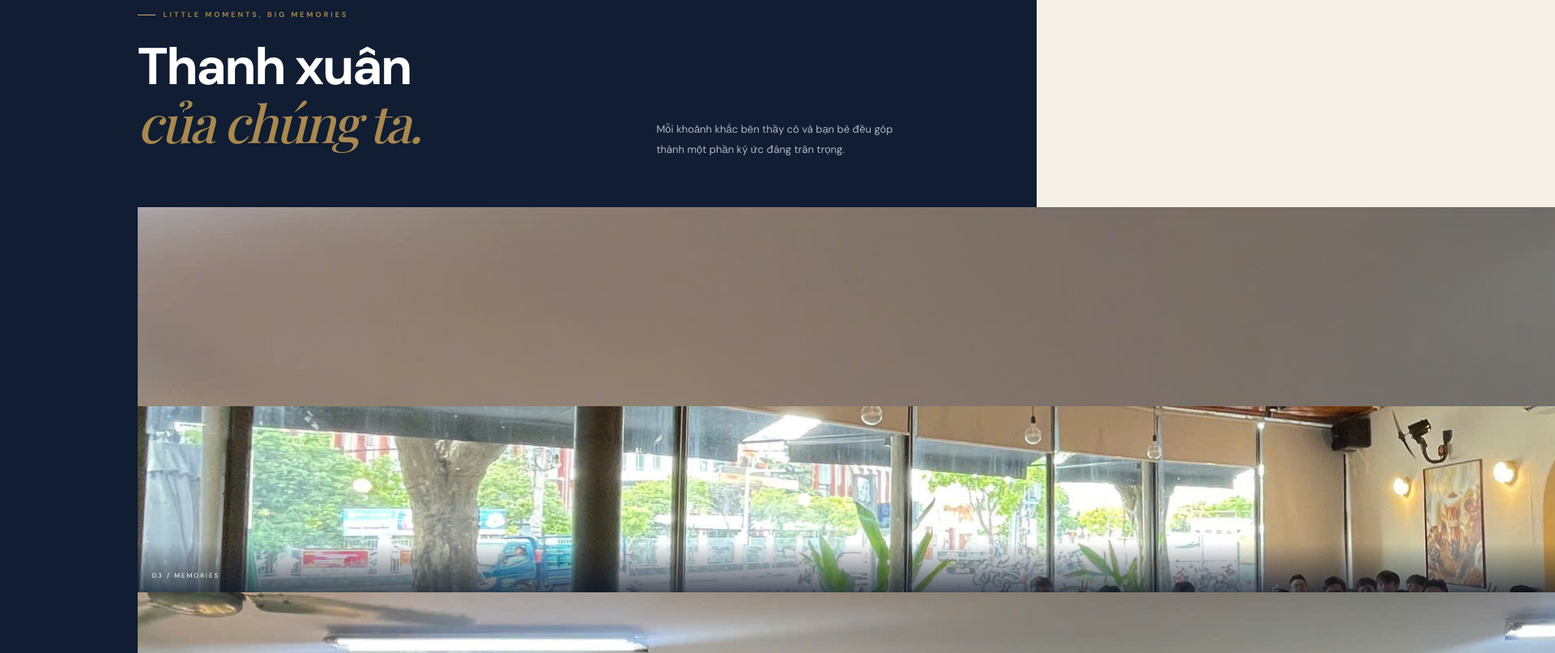
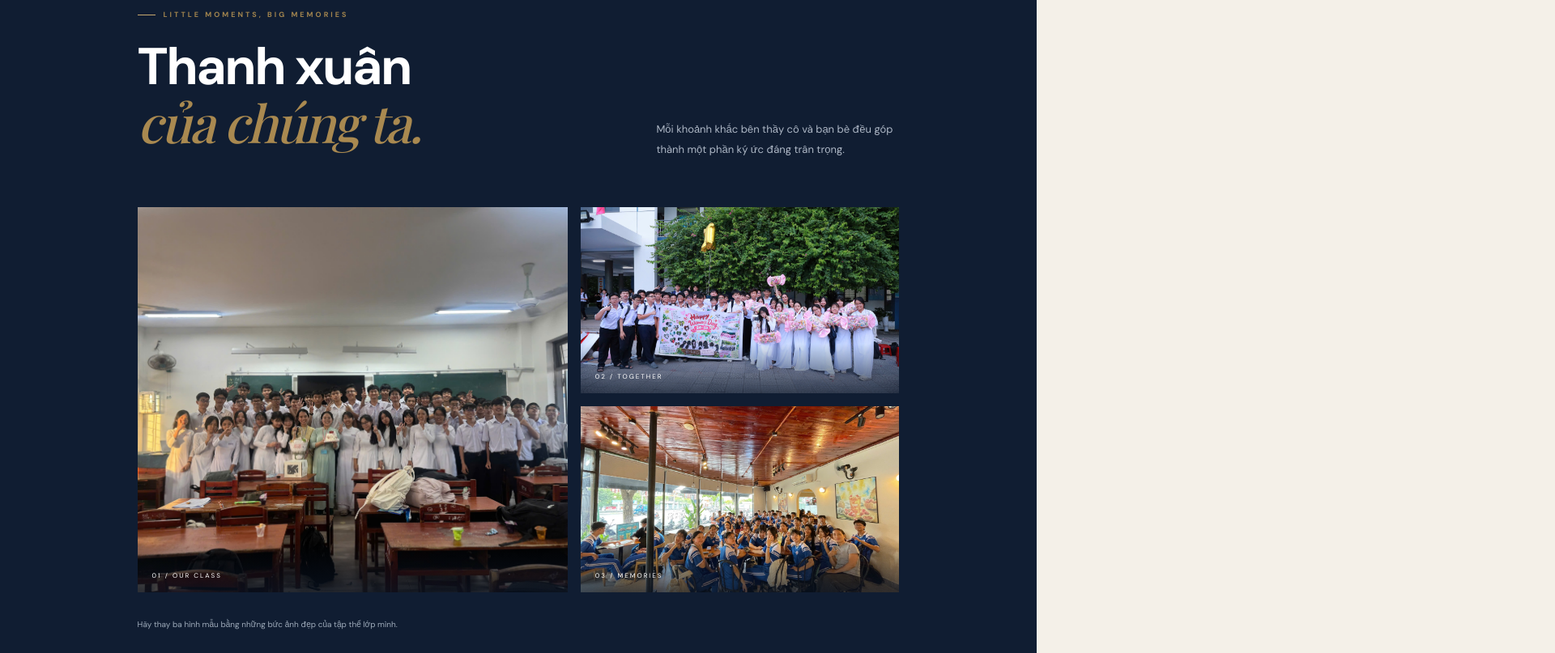
Before and after one commit to phong582/20-11-lop-10-1, a plain HTML site: page index.html in a window 1280 px wide. Shown: the part 1678-2485 px from the top of the page at 81% size, 1920 px wide, since content can reach past the window. Drawn offline with nearby package versions, Linux system fonts and the light colour scheme.

Commit message:
Update index.html

```diff
--- a/index.html
+++ b/index.html
@@ -68,12 +68,29 @@
           <div><p class="eyebrow"><span></span> LITTLE MOMENTS, BIG MEMORIES</p><h2>Thanh xuân<br><em>của chúng ta.</em></h2></div>
           <p class="memories-copy">Mỗi khoảnh khắc bên thầy cô và bạn bè đều góp thành một phần ký ức đáng trân trọng.</p>
         </div>
-        <div class="gallery"
-          <button class="gallery-item gallery-large reveal" data-full="https://raw.githubusercontent.com/phong582/20-11-lop-10-1/main/images/IMG_20261118_100727.jpg" aria-label="Xem ảnh kỷ niệm 1"><img src="https://raw.githubusercontent.com/phong582/20-11-lop-10-1/main/images/IMG_20261118_100727.jpg" alt="Kỷ niệm tập thể lớp 10/1">
-          <button class="gallery-item reveal" data-full="https://raw.githubusercontent.com/phong582/20-11-lop-10-1/main/images/IMG_20261118_100655.jpg" aria-label="Xem ảnh kỷ niệm 2"><img src="https://raw.githubusercontent.com/phong582/20-11-lop-10-1/main/images/IMG_20261118_100655.jpg" alt="Hoạt động của lớp 10/1"><span class="photo-placeholder">ẢNH KỶ NIỆM 02<br><small>Thay bằng ảnh của lớp</small></span><span class="gallery-caption">02 / TOGETHER</span></button>
-          <button class="gallery-item reveal" data-full="https://raw.githubusercontent.com/phong582/20-11-lop-10-1/main/images/IMG_20261118_100647.jpg" aria-label="Xem ảnh kỷ niệm 3"><img src="https://raw.githubusercontent.com/phong582/20-11-lop-10-1/main/images/IMG_20261118_100647.jpg" alt="Khoảnh khắc đáng nhớ"><span class="photo-placeholder">ẢNH KỶ NIỆM 03<br><small>Thay bằng ảnh của lớp</small></span><span class="gallery-caption">03 / MEMORIES</span></button>
-        <p class="gallery-note">Hãy thay ba hình mẫu bằng những bức ảnh đẹp của tập thể lớp mình.</p>
-      </div>
+
+<div class="gallery">
+  <button class="gallery-item gallery-large reveal" data-full="https://raw.githubusercontent.com/phong582/20-11-lop-10-1/main/images/IMG_20261118_100727.jpg" aria-label="Xem ảnh kỷ niệm 1">
+    <img src="https://raw.githubusercontent.com/phong582/20-11-lop-10-1/main/images/IMG_20261118_100727.jpg" alt="Kỷ niệm tập thể lớp 10/1">
+    <span class="photo-placeholder">ẢNH KỶ NIỆM 01<br><small>Thay bằng ảnh của lớp</small></span>
+    <span class="gallery-caption">01 / OUR CLASS</span>
+  </button>
+
+  <button class="gallery-item reveal" data-full="https://raw.githubusercontent.com/phong582/20-11-lop-10-1/main/images/IMG_20261118_100655.jpg" aria-label="Xem ảnh kỷ niệm 2">
+    <img src="https://raw.githubusercontent.com/phong582/20-11-lop-10-1/main/images/IMG_20261118_100655.jpg" alt="Hoạt động của lớp 10/1">
+    <span class="photo-placeholder">ẢNH KỶ NIỆM 02<br><small>Thay bằng ảnh của lớp</small></span>
+    <span class="gallery-caption">02 / TOGETHER</span>
+  </button>
+
+  <button class="gallery-item reveal" data-full="https://raw.githubusercontent.com/phong582/20-11-lop-10-1/main/images/IMG_20261118_100647.jpg" aria-label="Xem ảnh kỷ niệm 3">
+    <img src="https://raw.githubusercontent.com/phong582/20-11-lop-10-1/main/images/IMG_20261118_100647.jpg" alt="Khoảnh khắc đáng nhớ">
+    <span class="photo-placeholder">ẢNH KỶ NIỆM 03<br><small>Thay bằng ảnh của lớp</small></span>
+    <span class="gallery-caption">03 / MEMORIES</span>
+  </button>
+
+  <p class="gallery-note">Hãy thay ba hình mẫu bằng những bức ảnh đẹp của tập thể lớp mình.</p>
+</div>
+
     </section>
 
     <section class="thanks-section" id="thanks">
```
